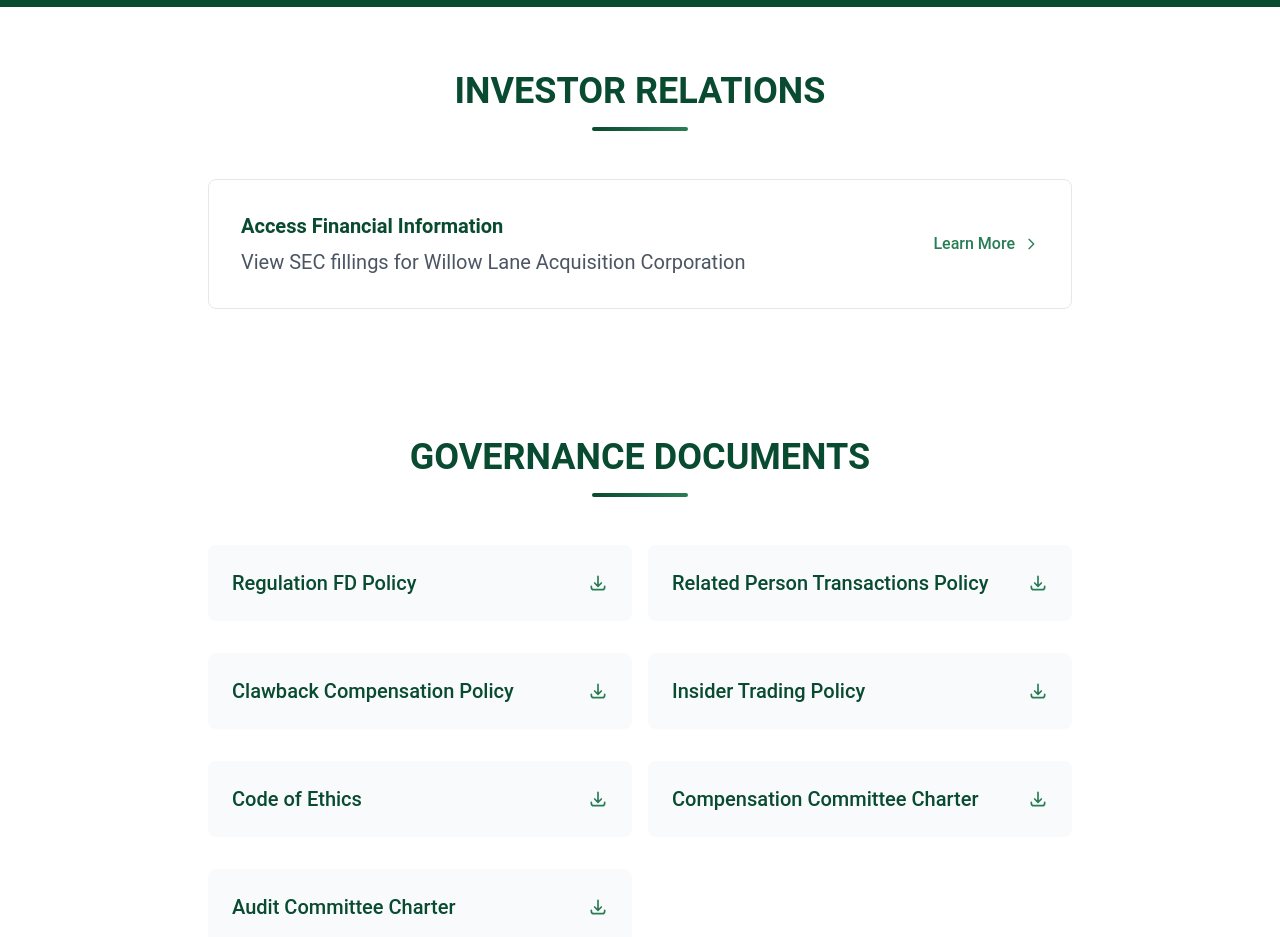
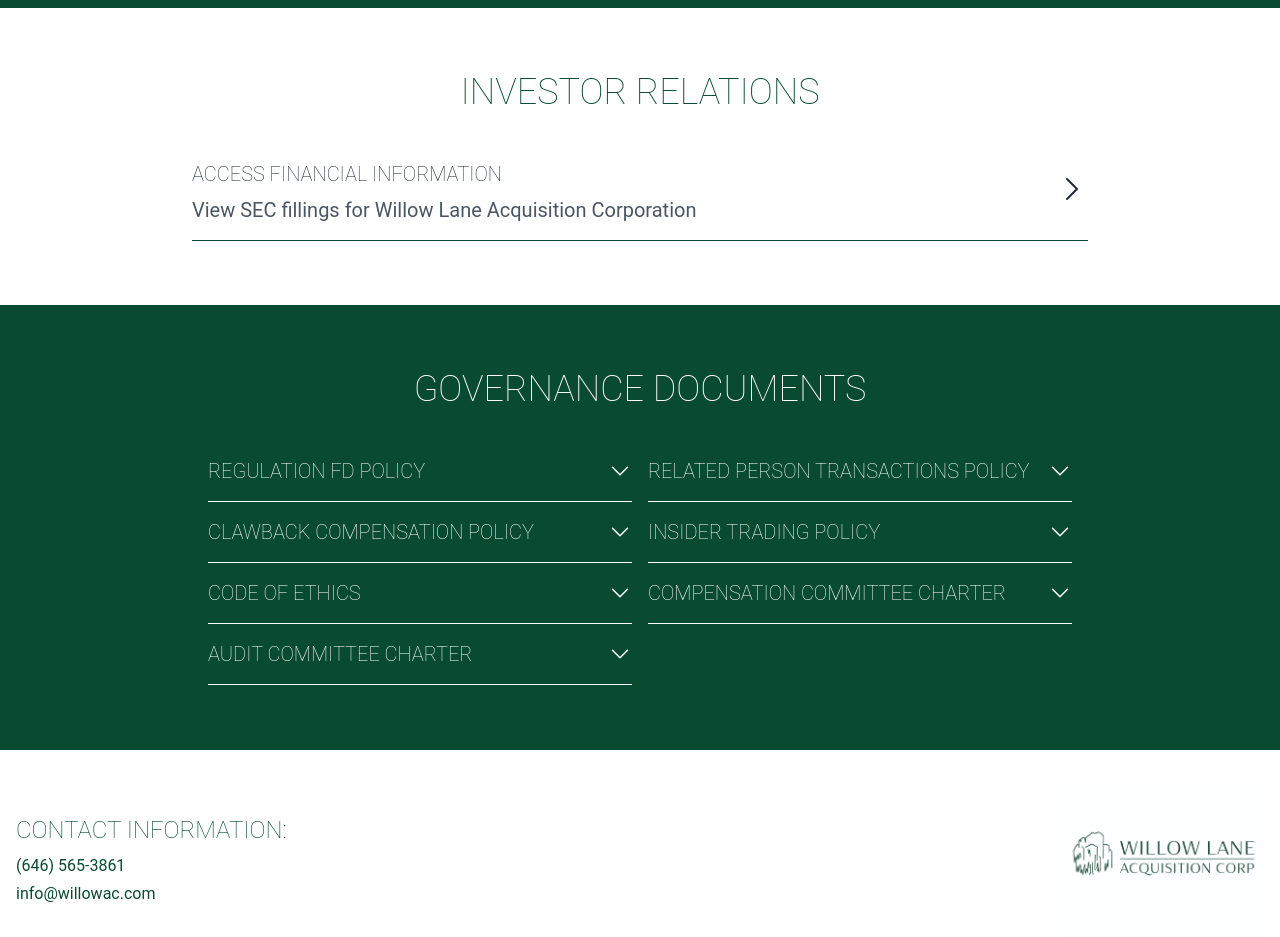
Before and after one commit to santiagorodriguezbermudez/willow-lane-nextjs, a Next.js app: page / in a window 1280 px wide. Shown: the part 1860-2797 px from the top of the page. Built offline with nearby package versions, Linux system fonts and the light colour scheme; a web font is replaced by a local one.

Commit message:
Changes for final layout

```diff
--- a/src/app/HomeContent.js
+++ b/src/app/HomeContent.js
@@ -4,6 +4,7 @@ import { useEffect } from 'react'
 import Link from 'next/link'
 import Image from 'next/image'
 import TeamAccordion from './components/TeamAccordion'
+import { ChevronRightIcon, ChevronDownIcon } from '@heroicons/react/24/outline'
 
 const CompanyCard = ({ name, logo }) => (
   <div className="aspect-[3/2] relative flex w-full md:w-auto md:flex-1 items-center justify-center">
@@ -64,17 +65,15 @@ function PastPerformanceSection() {
 
 // Add new component for governance documents
 const GovernanceDocument = ({ title, pdfUrl }) => (
-  <div className="bg-gray-50 hover:bg-gray-100 transition-colors p-6 rounded-lg mb-4">
+  <div className="text-white border-white border-b pb-4">
     <a
       href={pdfUrl}
       target="_blank"
       rel="noopener noreferrer"
       className="flex justify-between items-center"
     >
-      <span className="text-xl text-primary font-medium">{title}</span>
-      <svg className="w-5 h-5 text-secondary" fill="none" stroke="currentColor" viewBox="0 0 24 24">
-        <path strokeLinecap="round" strokeLinejoin="round" strokeWidth={2} d="M4 16v1a3 3 0 003 3h10a3 3 0 003-3v-1m-4-4l-4 4m0 0l-4-4m4 4V4" />
-      </svg>
+      <span className="text-xl text-white font-thin uppercase">{title}</span>
+      <ChevronDownIcon className="w-6 h-6 font-thin" />
     </a>
   </div>
 );
@@ -140,19 +139,17 @@ export default function Home() {
 
       {/* Investor Relations Section - Modernized */}
       <section className="py-16 bg-white">
-        <div className="max-w-4xl mx-auto px-4">
+        <div className="max-w-4xl mx-auto border-primary border-b pb-4">
           <div className="text-center mb-12">
-            <h2 className="text-4xl font-bold text-primary mb-4">INVESTOR RELATIONS</h2>
-            <div className="w-24 h-1 bg-gradient-to-r from-primary to-secondary mx-auto rounded-full"></div>
+            <h2 className="text-4xl font-thin text-primary mb-4">INVESTOR RELATIONS</h2>
           </div>
 
           <Link
             href="/investor-relations"
-            className="block bg-white border border-gray-200 rounded-lg p-8 hover:shadow-lg transition-shadow"
           >
             <div className="flex flex-col md:flex-row justify-between items-center">
               <div>
-                <h3 className="text-xl font-semibold text-primary mb-2">
+                <h3 className="text-xl font-thin text-gray-800 mb-2 uppercase">
                   Access Financial Information
                 </h3>
                 <p className="text-xl text-gray-600">
@@ -160,11 +157,8 @@ export default function Home() {
                 </p>
               </div>
               <div className="mt-4 md:mt-0">
-                <span className="inline-flex items-center text-secondary hover:text-primary transition-colors duration-200 font-medium">
-                  Learn More
-                  <svg className="w-4 h-4 ml-2" viewBox="0 0 24 24" fill="none" stroke="currentColor">
-                    <path strokeLinecap="round" strokeLinejoin="round" strokeWidth={2} d="M9 5l7 7-7 7" />
-                  </svg>
+                <span className="inline-flex items-center text-gray-800 hover:text-primary transition-colors duration-200 font-medium">
+                  <ChevronRightIcon className="w-8 h-8" />
                 </span>
               </div>
             </div>
@@ -173,11 +167,10 @@ export default function Home() {
       </section>
 
       {/* Governance Documents Section */}
-      <section id="governance" className="py-16 bg-white scroll-mt-24">
+      <section id="governance" className="py-16 bg-primary text-white scroll-mt-24">
         <div className="max-w-4xl mx-auto px-4">
           <div className="text-center mb-12">
-            <h2 className="text-4xl font-bold text-primary mb-4">GOVERNANCE DOCUMENTS</h2>
-            <div className="w-24 h-1 bg-gradient-to-r from-primary to-secondary mx-auto rounded-full"></div>
+            <h2 className="text-4xl font-thin text-white mb-4">GOVERNANCE DOCUMENTS</h2>
           </div>
 
           <div className="grid grid-cols-1 md:grid-cols-2 gap-3 md:gap-4">
--- a/src/app/components/TeamAccordion.js
+++ b/src/app/components/TeamAccordion.js
@@ -2,7 +2,7 @@
 
 import { useState } from 'react'
 import Link from 'next/link'
-import { ChevronDownIcon, ArrowRightIcon } from '@heroicons/react/24/outline'
+import { ChevronDownIcon, ChevronRightIcon } from '@heroicons/react/24/outline'
 
 const TeamMemberAccordion = ({ name, title, description, slug, isOpen, onClick }) => {
   return (
@@ -13,7 +13,7 @@ const TeamMemberAccordion = ({ name, title, description, slug, isOpen, onClick }
       >
         <div className="flex-1 flex items-center justify-start gap-4">
           <span className="font-thin text-xl md:text-3xl text-white uppercase text-left">{name}</span>
-          <span className="font-thin text-lg md:text-3xl text-white/80 md:text-white text-right">{title}</span>
+          <span className="font-thin text-lg md:text-3xl text-white/80 md:text-white text-right md:text-left">{title}</span>
         </div>
         <ChevronDownIcon
           className={`w-8 h-8 md:w-10 md:h-10 min-w-8 min-h-8 md:min-w-10 md:min-h-10 font-thin transform transition-transform duration-300 ease-in-out text-white flex-shrink-0 ml-4 ${isOpen ? 'rotate-180' : ''}`}
@@ -37,7 +37,7 @@ const TeamMemberAccordion = ({ name, title, description, slug, isOpen, onClick }
                   <span className="text-gray-400 group-hover:text-primary transition-colors font-medium text-sm md:text-base">
                     View Full Profile
                   </span>
-                  <ArrowRightIcon className="ml-2 md:ml-3 w-3 h-3 md:w-4 md:h-4 inline group-hover:translate-x-1 transition-transform" />
+                  <ChevronRightIcon className="ml-2 md:ml-3 w-3 h-3 md:w-4 md:h-4 inline group-hover:translate-x-1 transition-transform" />
                 </Link>
               </div>
             </div>
--- a/src/app/layout.js
+++ b/src/app/layout.js
@@ -23,7 +23,7 @@ export default function RootLayout({ children }) {
   return (
     <html lang="en">
       <body className="flex flex-col min-h-screen bg-white font-['Roboto',sans-serif]">
-        <header className="w-full bg-white">
+        <header className="w-full bg-white border-b border-primary">
           <nav className="container mx-auto">
             <div className="flex justify-between items-center h-48">
               {/* Logo */}
@@ -73,24 +73,20 @@ export default function RootLayout({ children }) {
           {children}
         </main>
 
-        <footer className="bg-primary text-white py-8">
-          <div className="container mx-auto px-4">
+        <footer className="bg-white text-primary py-8 border-t border-primary">
+          <div className="container mx-auto px-4 flex items-center justify-between">
             <div className="flex flex-col md:flex-row justify-between items-center">
-              <div className="mb-4 md:mb-0 text-center md:text-left">
-                <p>&copy; 2024 Willow Lane Acquisition Corporation. All rights reserved.</p>
-              </div>
               <div className="text-center md:text-right">
-                <p className="font-semibold mb-2">Contact Information:</p>
-                <p className="flex items-center justify-center md:justify-end mb-1">
-                  <PhoneIcon className="w-5 h-5 mr-2" />
+                <p className="font-thin uppercase text-2xl mb-2">Contact Information:</p>
+                <p className="flex flex-colitems-center justify-center md:justify-start mb-1">
                   <span>(646) 565-3861</span>
                 </p>
-                <p className="flex items-center justify-center md:justify-end">
-                  <EnvelopeIcon className="w-5 h-5 mr-2" />
+                <p className="flex items-center justify-center md:justify-start">
                   <a href="mailto:maya@willowac.com" className="hover:underline">info@willowac.com</a>
                 </p>
               </div>
             </div>
+            <Image src="/logo_completo.jpg" alt="Company Logo" width={200} height={200} />
           </div>
         </footer>
       </body>
--- a/src/app/team/[slug]/page.js
+++ b/src/app/team/[slug]/page.js
@@ -132,19 +132,20 @@ export default function TeamMemberBio({ params }) {
     <div className="container mx-auto px-4 py-16">
       <div className="max-w-4xl mx-auto">
         <div className="flex flex-col md:flex-row gap-8">
-          <div className="w-48 h-48 relative flex-shrink-0">
+          <div className="w-72 h-72 relative flex-shrink-0">
             <Image
               src={member.photo || "/profile.webp"}
               alt={member.name}
               fill
-              className="object-cover object-top rounded-full ring-2 ring-secondary"
+              className="object-cover object-center grayscale"
               priority
             />
           </div>
           <div className="flex-1">
-            <h1 className="text-3xl font-bold text-primary mb-2">{member.name}</h1>
-            <h2 className="text-xl text-secondary mb-4">{member.title}</h2>
-            <p className="text-gray-700 leading-relaxed">
+            <h1 className="text-3xl font-thin uppercase text-primary mb-2">{member.name}</h1>
+            <h2 className="text-xl text-gray-600 italic font-thin mb-4">{member.title}</h2>
+            <p className="h-1 border-b border-primary w-1/2 mb-4"></p>
+            <p className="text-gray-400 leading-relaxed">
               {member.bio.join(' ')}
             </p>
           </div>
```
Also changed, not shown: public/logo_completo.jpg (added).
